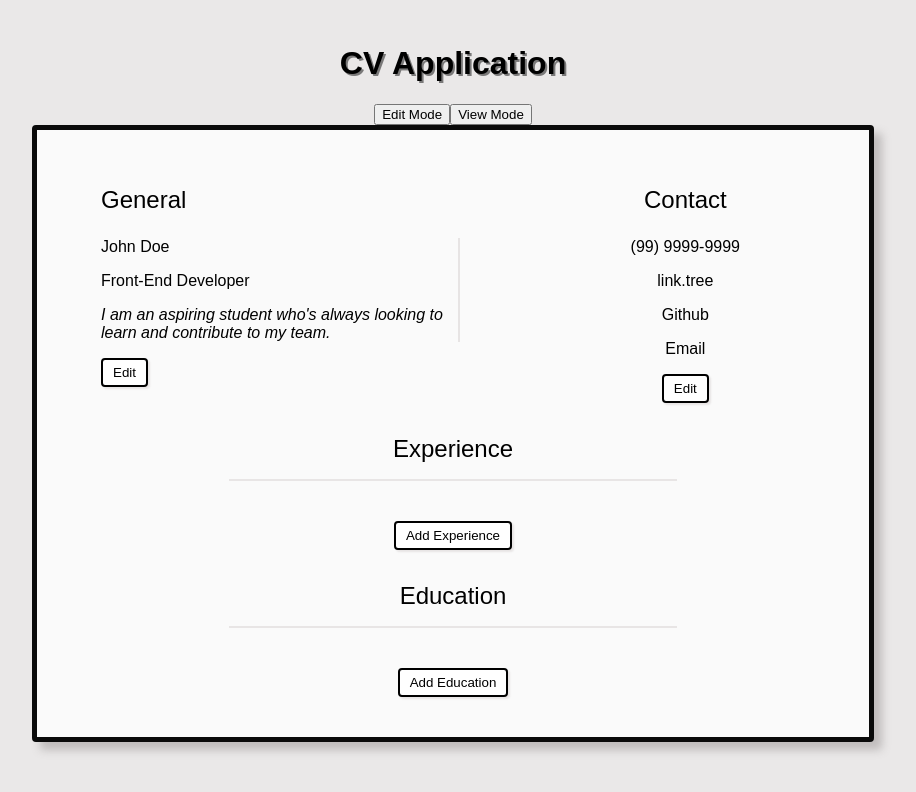
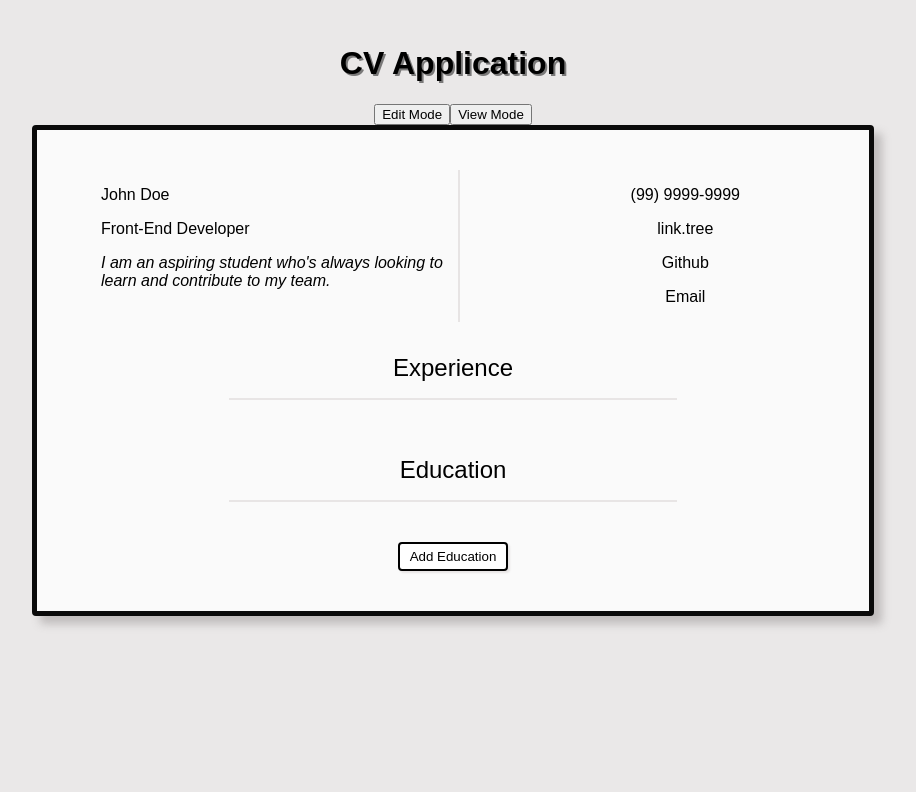
Before and after one commit to stpafk/cv-application, a React (Create React App) app: page / in a window 1280 px wide. Both pictures are taken after a click on the button "View Mode". Shown: the top 792 px of the page, without its empty margins (187-1103 px from the left). Built offline with nearby package versions, Linux system fonts and the light colour scheme.

Commit message:
feat: view mode

```diff
--- a/src/App.js
+++ b/src/App.js
@@ -2,36 +2,11 @@ import React, { Component } from 'react';
 import Resume from './components/Resume';
 
 class App extends Component {
-    constructor() {
-        super();
-
-        this.state = {
-            isView: false,
-        }
-    }
-
-    toggleViewMode = (id) => {
-        if (id === "view") {
-            this.setState({
-                isView: true,
-            });
-            console.log(this.state)
-            return;
-        };
-
-        this.setState({
-            isView: false,
-        });
-    };
 
     render() {
         return (
             <>
             <h1 className="your cv">CV Application</h1>
-            <div className="viewmode buttons">
-                <button className="vm edit" id="edit" onClick={() => this.toggleViewMode("edit")}>Edit Mode</button>
-                <button className="vm view" id="view" onClick={() => this.toggleViewMode("view")}>View Mode</button>
-            </div>
             <Resume />
             </>
         );
--- a/src/components/Contact.js
+++ b/src/components/Contact.js
@@ -25,6 +25,18 @@ class Contact extends Component {
 
     render() {
         const {contactLink, portfolio, github, email, isEdit} = this.state;
+        const isView = this.props.isView;
+
+        if (isView) {
+            return(
+            <div className="contact noedit">
+                    <p className="contact contact-link">{contactLink ? contactLink : "(99) 9999-9999"}</p>
+                    <p className="contact portfolio">{portfolio ? portfolio : "link.tree"}</p>
+                    <p className="contact github">{github ? github : "Github"}</p>
+                    <p className="contact email">{email ? email : "Email"}</p>
+                </div>
+            );
+        };
 
         return (
             <div className="cv contact">
--- a/src/components/Experience.js
+++ b/src/components/Experience.js
@@ -86,6 +86,19 @@ class Experience extends Component {
 
     render() {
         const {experience, experiences, isForm} = this.state;
+        const isView = this.props.isView;
+
+        if (isView) {
+            return(
+                <div className="exp different">
+                        <ExperienceView experiences={experiences}
+                        onDelete={this.onDelete}
+                        onEditMode={this.onEditMode}
+                        onEditChange={this.onEditChange}
+                        isView={this.props.isView}/>
+                </div>
+            );
+        };
 
         return (
             <div className="cv experience">
--- a/src/components/General.js
+++ b/src/components/General.js
@@ -25,10 +25,22 @@ class General extends Component {
 
     render() {
         const {name, cargo, description, isEdit} = this.state;
+        const isView = this.props.isView;
+
+        if (isView) {
+            return(
+                <div className='general view'>
+                        <p className='header-name'>{name ? name : "John Doe"}</p>
+                        <p className="header-cargo">{cargo ? cargo : "Front-End Developer"}</p>
+                        <p className='header-description'>{description ? description : "I am an aspiring student who's always looking to learn and contribute to my team."}</p>
+                    </div>
+            );
+        };
 
         return(
+
             <div className="cv general">
-                <p id="general">General</p>
+                <p id="general">{General}</p>
                 { isEdit ? (
                     <div className='general edit'>
                         <label htmlFor="name" className="label-name">Name</label>
--- a/src/components/Resume.js
+++ b/src/components/Resume.js
@@ -6,20 +6,50 @@ import Education from './Education'
 
 class Resume extends Component {
 
+    constructor() {
+        super();
+
+        this.state = {
+            isView: false,
+        }
+    }
+
+    toggleViewMode = (id) => {
+        if (id === "view") {
+            this.setState({
+                isView: true,
+            });
+            console.log(this.state)
+            return;
+        };
+
+        this.setState({
+            isView: false,
+        });
+    };
+
     render() {
+        const isView = this.state.isView;
+
         return (
+            <>
+            <div className="viewmode buttons">
+                <button className="vm edit" id="edit" onClick={() => this.toggleViewMode("edit")}>Edit Mode</button>
+                <button className="vm view" id="view" onClick={() => this.toggleViewMode("view")}>View Mode</button>
+            </div>
             <div className="yourResume">
                 <div className="cv-header">
-                    <General />
-                    <Contact />
+                    <General isView={isView}/>
+                    <Contact isView={isView}/>
                 </div>
                 <div className="cv-body">
                     <p id="experience">Experience</p>
-                    <Experience />
+                    <Experience isView={isView}/>
                     <p id="education">Education</p>
-                    <Education />
+                    <Education isView={isView}/>
                 </div>
             </div>
+            </>
         );
     };
 };
```
